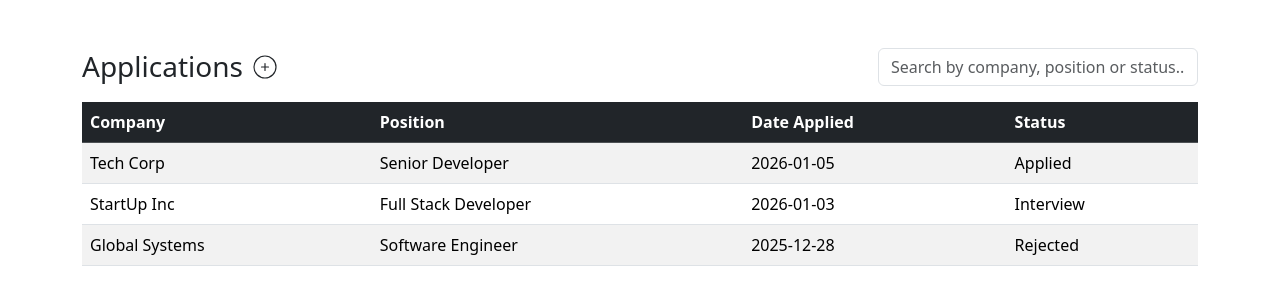
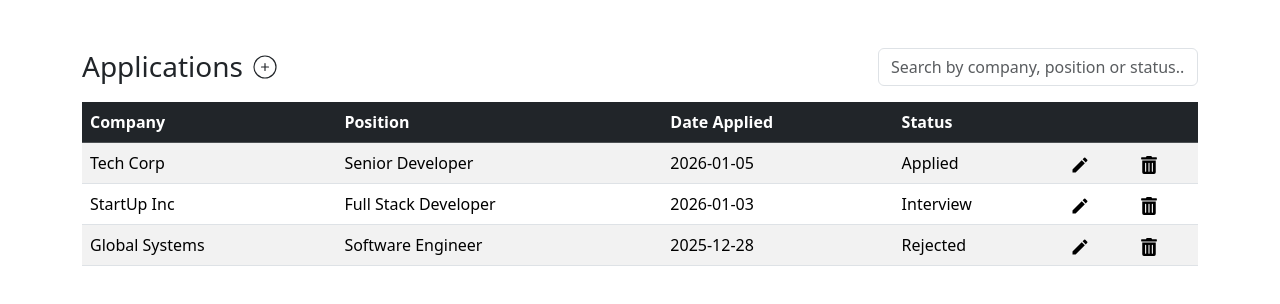
Before and after one commit to dayanaggcs/jobApplicationsTracker, a React (Create React App) app: page / in a window 1280 px wide. Shown: the top 304 px of the page. Built offline with nearby package versions, Linux system fonts and the light colour scheme.

Commit message:
Add edit button and trash can

```diff
--- a/src/components/Applications.js
+++ b/src/components/Applications.js
@@ -1,4 +1,6 @@
 import { CiCirclePlus } from "react-icons/ci";
+import { MdModeEditOutline } from "react-icons/md";
+import { FaTrashAlt } from "react-icons/fa";
 import React, { useState } from "react";
 export const Applications = () => {
   const [openAddApplication, setOpenAddApplication] = useState(false);
@@ -58,6 +60,8 @@ export const Applications = () => {
             <th>Position</th>
             <th>Date Applied</th>
             <th>Status</th>
+            <th></th>
+            <th></th>
           </tr>
         </thead>
         <tbody>
@@ -68,6 +72,12 @@ export const Applications = () => {
               <td>{app.date}</td>
               <td>
                 <span>{app.status}</span>
+              </td>
+              <td>
+                <MdModeEditOutline size={20} style={{ cursor: "pointer" }} />
+              </td>
+              <td>
+                <FaTrashAlt size={18} style={{ cursor: "pointer" }} />
               </td>
             </tr>
           ))}
```
